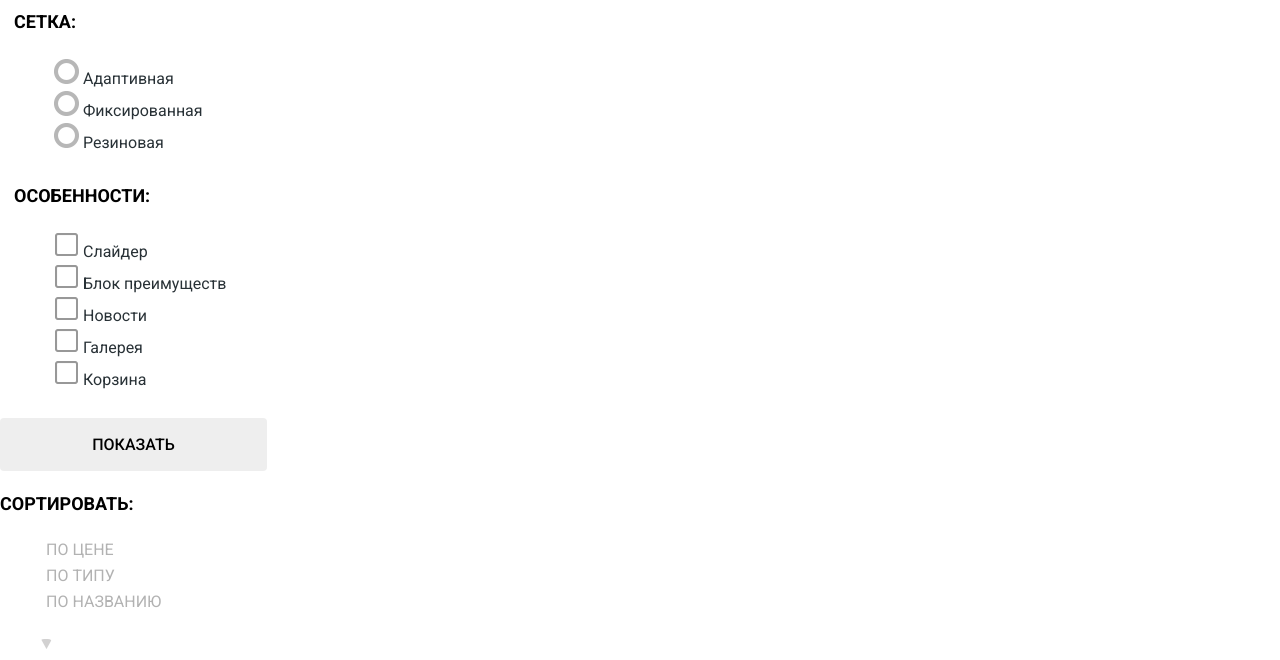
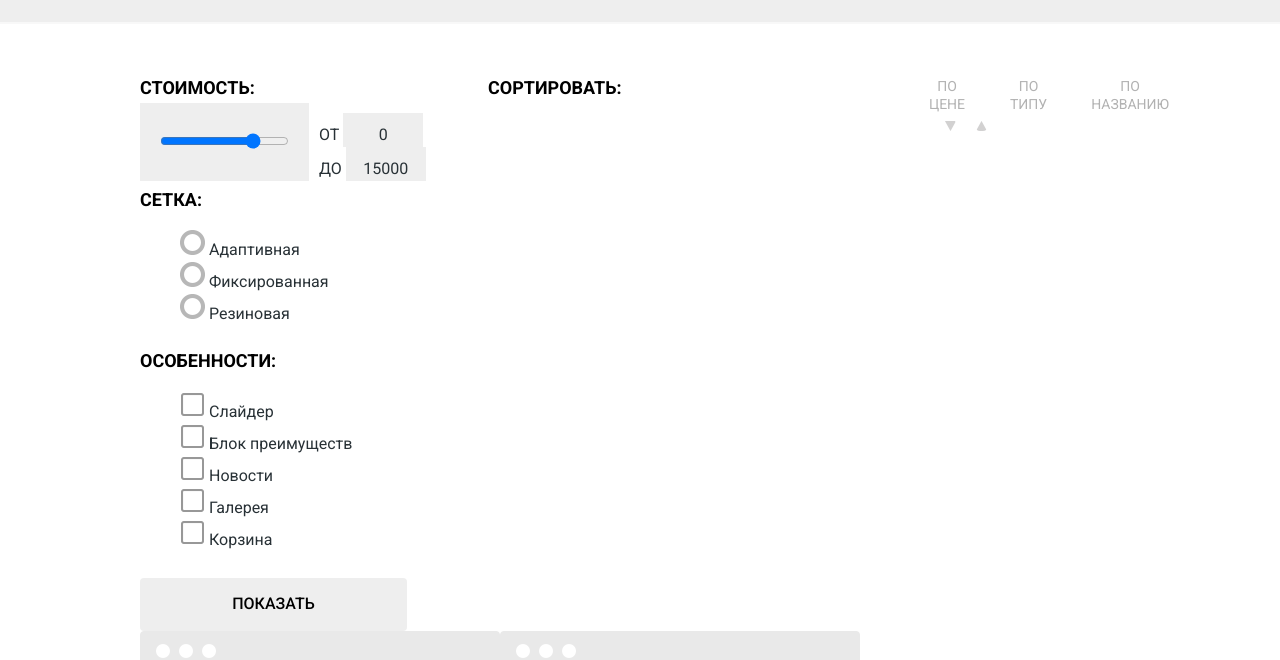
Before and after one commit to aleksandermikhailov/Nerds, a plain HTML site: page shop.html in a window 1280 px wide. Shown: the part 332-992 px from the top of the page. Drawn offline with Linux system fonts and the light colour scheme.

Commit message:
Added some CSS for shop.html

```diff
--- a/css/styles.css
+++ b/css/styles.css
@@ -548,8 +548,10 @@ a {
 /* shop.html */
 
 .site-navigation .selected {
-  padding-bottom: 5px;
-  border-bottom: 2px solid #fb565a;
+  min-height: 35px;
+  background-image: url("../img/underline-red.png");
+  background-repeat: no-repeat;
+  background-position: right bottom;
 }
 
 .shop-header {
@@ -558,6 +560,27 @@ a {
   font-weight: 500;
   color: #000000;
   text-align: center;
+  margin-top: 55px;
+  margin-bottom: 110px;
+}
+
+.main-container {
+  display: flex;
+  flex-wrap: wrap;
+  margin-top: 55px;
+  margin-left: 140px;
+  margin-right: 140px;
+}
+
+.filter-form {
+  width: 30%;
+}
+
+.filter-cost,
+.filter-grid,
+.filter-features {
+  padding-left: 0;
+  margin-left: 0;
 }
 
 .filter-header {
@@ -566,6 +589,24 @@ a {
   text-transform: uppercase;
   font-weight: 700;
   color: #000000;
+}
+
+.range-scale-container {
+  width: 200px;
+  background-color: #eeeeee;
+}
+
+.range-scale {
+  margin-left: 20px;
+  margin-top: 30px;
+  margin-bottom: 30px;
+  margin-right: 20px;
+
+}
+
+.range-values {
+  margin-top: 10px;
+  margin-left: 10px;
 }
 
 .filter-word {
@@ -580,7 +621,6 @@ a {
   text-align: center;
   background-color: #eeeeee;
 }
-
 
 .show-btn {
   width: 267px;
@@ -668,13 +708,48 @@ a {
   background-position: center;
 }
 
+.sorting {
+  display: flex;
+  width: 70%;
+}
+
+.filter-header {
+  width: 50%;
+  margin-top: 0;
+  margin-bottom: 0;
+  font-size: 18px;
+  line-height: 18px;
+}
+
+.filter-cost {
+  display: flex;
+  width: 100%
+}
+
+.filter-word {
+  display: inline-block;
+}
+
+.sortingbtn-container {
+  width: 50%;
+}
+
 .sort-btn-list {
   list-style: none;
+  display: flex;
+  width: 70%;
+  margin-top: -2px;
+  margin-bottom: 0;
+  margin-right: 0;
+  padding: 0;
 }
 
 .sort-btn {
-  font-size: 14;
+  font-size: 14px;
+  line-height: 18px;
   font-weight: 400;
+  margin-left: 25px;
+  padding: 0px;
   color: #b2b2b2;
   background-color: #ffffff;
 }
@@ -692,12 +767,18 @@ a {
 
 .order-btn-list {
   list-style: none;
+  display: flex;
+  width: 30%;
+  margin-top: 0;
+  margin-left: 30px;
+  padding: 0;
 }
 
 .triangle-btn {
   display: inline-block;
   width: 11px;
   height: 11px;
+  margin-left: 20px;
   font-size: 0px;
   line-height: 0px;
   color: transparent;
@@ -728,6 +809,13 @@ a {
   line-height: 0px;
   opacity: 1;
   background-color: #ffffff;
+}
+
+.offers {
+  display: flex;
+  flex-wrap: wrap;
+  width: 66%;
+
 }
 
 .product-pic {
@@ -804,6 +892,7 @@ a {
 
 .paginator-list {
   list-style: none;
+  display: flex;
 }
 
 .paginator-link {
@@ -841,7 +930,7 @@ a {
 
 .modal-card {
   display: block;
-  min-width: 360px;
+  width: 360px;
   min-height: 185px;
   background-color: #eeeeee;
   text-align: center;
--- a/shop.html
+++ b/shop.html
@@ -16,7 +16,7 @@
       <ul class="site-navigation">
         <li><a href="studio.html" title="Студия">Студия</a></li>
         <li><a href="clients.html" title="Клиенты">Клиенты</a></li>
-        <li><a class="selected" href="shop.html" title="Магазин">Магазин</a></li>
+        <li class="selected"><a href="shop.html" title="Магазин">Магазин</a></li>
         <li><a href="contacts.html" title="Контакты">Контакты</a></li>
       </ul>
       <ul class="user-navigation">
@@ -27,16 +27,23 @@
     </nav>
     <h1 class="shop-header">Магазин готовых шаблонов</h1>
   </header>
+  <main class="main-container">
     <section class="filter-form">
       <h2 class="visually-hidden">Параметры поиска</h2>
       <form class="filter" method="get" action="https://echo.htmlacademy.ru">
         <fieldset class="filter-cost">
           <legend class="filter-header">Стоимость:</legend>
-        <input type="range" min="0" max="20000" value="15000">
-        <span class="filter-word word-from">От</span>
+          <div class="range-scale-container">
+            <input type="range" min="0" max="20000" value="15000" class="range-scale">
+          </div>
+          <div class="range-values">
+            <span class="filter-word word-from">От
             <output class="filter-value value-from">0</output>
-        <span class="filter-word word-before">До</span>
+            </span>
+            <span class="filter-word word-before">До
             <output class="filter-value value-before">15000</output>
+            </span>
+          </div>
         </fieldset>
         <fieldset class="filter-grid">
           <legend class="filter-header">Сетка:</legend>
@@ -91,9 +98,9 @@
     <input type="submit" class="btn show-btn" value="Показать">
       </form>
     </section>
-
     <section class="sorting">
       <p class="filter-header">Сортировать:</p>
+      <div class="sortingbtn-container">
         <ul class="sort-btn-list">
           <li>
             <button class="btn sort-btn" type="button">По цене</button>
@@ -113,8 +120,8 @@
             <butto class="btn triangle-btn triangle-btn-up" type="button">По возрастанию</button>
           </li>
         </ul>
+      </div>
     </section>
-
     <section class="offers">
       <div class="product-pic product-1">Sedona</div>
       <div class="product-pic product-2">Pink</div>
@@ -123,7 +130,6 @@
       <div class="product-pic product-5">A-plus</div>
       <div class="product-pic product-6">Kvast</div>
     </section>
-
     <section class="paginator">
       <ul class="paginator-list">
         <li>
@@ -140,17 +146,19 @@
         </li>
       </ul>
     </section>
-
+  </main>
   <footer class="page-footer">
     <section class="map">
+      <h2 class="visually-hidden">Как до нас добраться</h2>
       <img src="img/map.jpg" alt="Офис компании по адресу: Санкт-Петербург, ул. Б. Конюшенная, д. 19/8">
-      <h2 class="visually-hidden">Как до нас добраться</h2>
       <div class="address">
       <h3 class="address-header">NЁRDS DESIGN STUDIO</h3>
-      <p class="address-full">191186, Санкт-Петербург, <br>ул. Б. Конюшенная, д. 19/8<br>тел. +7 (812) 275-75-75</p>
+      <p class="address-full">191186, Санкт-Петербург, ул. Б. Конюшенная, д. 19/8</p>
+      <p class="phonenumber">тел. +7 (812) 275-75-75</p>
       <button class="btn write-btn" type="button">Напишите нам</button>
       </div>
     </section>
+    <section class="footer-social-friends">
       <div class="footer-social">
         <ul class="social-list">
           <li><a class="social-btn social-btn-vk" title="vk"><img src="img/icon-vk.png">Вконтакте</a></li>
@@ -158,9 +166,11 @@
           <li><a class="social-btn social-btn-ig" title="instagram"><img src="img/icon-ig.png">Инстаграм</a></li>
         </ul>
       </div>
-
+    <div class="footer-texts">
       <b class="befriends">Давайте дружить, это выгодно!</b>
       <p class="socialsale">Скидка 10% для друзей из социальных сетей.</p>
+    </div>
+  </section>
   </footer>
 
 <section class="modal modal-card modal-card-pink">
```
Also changed, not shown: img/range-filter-button.png (added), img/underline-red.png (added). Lines whose indentation alone changed are shown as unchanged.
